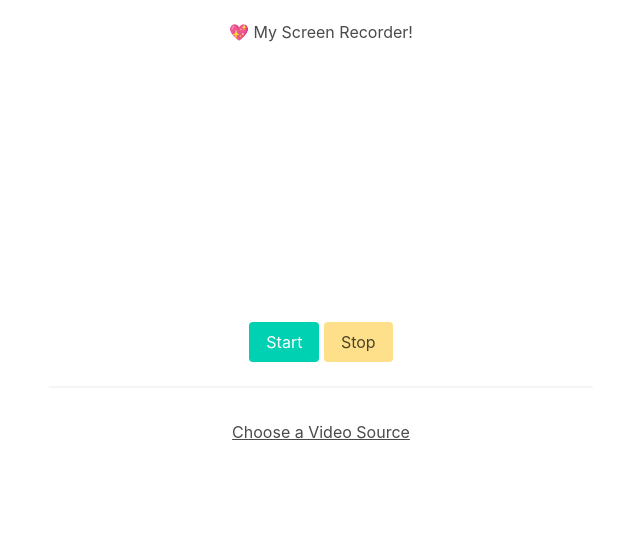
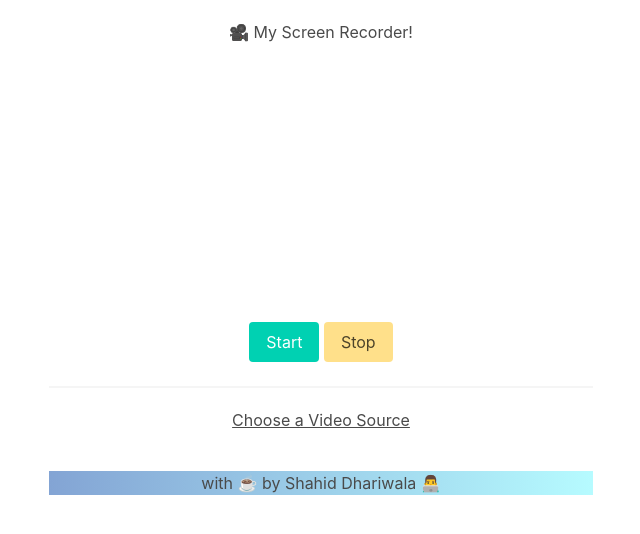
Before and after one commit to shahiddhariwala/electron-screen-recorder, an Electron app: page MyScreenRecorder/src/index.html in a window 800 px wide. Shown: the whole page, without its empty margins (79-719 px from the left). Drawn offline with nearby package versions, Linux system fonts and the light colour scheme.

Commit message:
CSS Styling Fix

```diff
--- a/MyScreenRecorder/src/index.html
+++ b/MyScreenRecorder/src/index.html
@@ -14,7 +14,7 @@
 </head>
 
 <body>
-  <h1>💖 My Screen Recorder!</h1>
+  <h1>🎥 My Screen Recorder!</h1>
 
   <video></video>
 
@@ -23,9 +23,10 @@
 
   <hr />
 
-  <button id="videoSelectBtn" class="button is-text">
+  <button id="videoSelectBtn" class="button is-text" style="padding-bottom: 50px;">
     Choose a Video Source
   </button>
+  <footer style="background: linear-gradient(to right, #83a4d4, #b6fbff);">with ☕ by Shahid Dhariwala 👨‍💻</footer>
 </body>
 
 </html>
```
